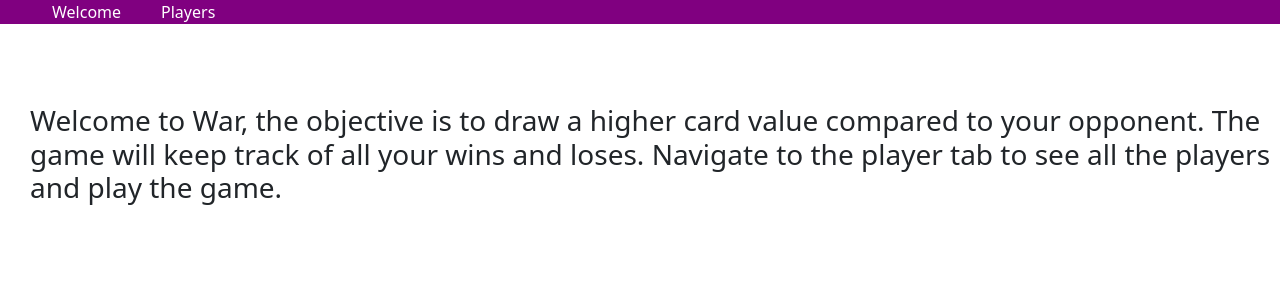
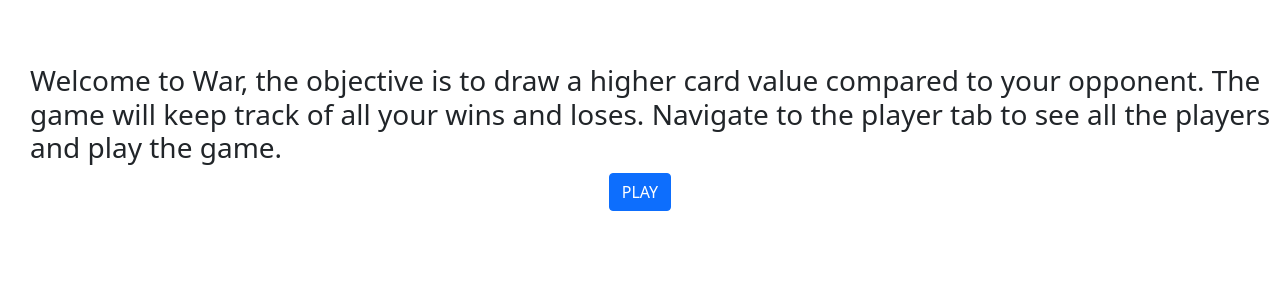
Before and after one commit to Parth715/WAR-UI_Frontend, an Angular app: page /welcome in a window 1280 px wide. Shown: the top 300 px of the page. Built offline with nearby package versions, Linux system fonts and the light colour scheme.

Commit message:
Created a page to play the game and get there

```diff
--- a/src/app/app-routing.module.ts
+++ b/src/app/app-routing.module.ts
@@ -1,12 +1,15 @@
 import { NgModule } from '@angular/core';
 import { RouterModule, Routes } from '@angular/router';
+import { PlayComponent } from './play/play.component';
 import { PlayerComponent } from './player/player.component';
 import { WelcomeComponent } from './welcome/welcome.component';
 
 const routes: Routes = [
   {path: "", redirectTo:"/welcome", pathMatch: "full"},
   {path: "player", component: PlayerComponent},
-  {path: "welcome", component: WelcomeComponent}
+  {path: "welcome", component: WelcomeComponent},
+  {path: "play", component: PlayComponent},
+  {path: "**", component: WelcomeComponent}
 ];
 
 @NgModule({
--- a/src/app/app.component.html
+++ b/src/app/app.component.html
@@ -1,2 +1 @@
-<app-menu></app-menu>
 <router-outlet></router-outlet>
--- a/src/app/app.module.ts
+++ b/src/app/app.module.ts
@@ -8,6 +8,7 @@ import { PlayerComponent } from './player/player.component';
 import { MenuComponent } from './menu/menu.component';
 import { WelcomeComponent } from './welcome/welcome.component';
 import { MenuitemsComponent } from './menu/menuitems/menuitems.component';
+import { PlayComponent } from './play/play.component';
 
 @NgModule({
   declarations: [
@@ -15,7 +16,8 @@ import { MenuitemsComponent } from './menu/menuitems/menuitems.component';
     PlayerComponent,
     MenuComponent,
     WelcomeComponent,
-    MenuitemsComponent
+    MenuitemsComponent,
+    PlayComponent
   ],
   imports: [
     BrowserModule,
--- /dev/null
+++ b/src/app/play/play.component.html
@@ -0,0 +1 @@
+<p>play works!</p>
--- /dev/null
+++ b/src/app/play/play.component.ts
@@ -0,0 +1,15 @@
+import { Component, OnInit } from '@angular/core';
+
+@Component({
+  selector: 'app-play',
+  templateUrl: './play.component.html',
+  styleUrls: ['./play.component.css']
+})
+export class PlayComponent implements OnInit {
+
+  constructor() { }
+
+  ngOnInit(): void {
+  }
+
+}
--- a/src/app/player/player.component.html
+++ b/src/app/player/player.component.html
@@ -1,3 +1,4 @@
+<app-menu></app-menu>
 <h2> War Leaderboard</h2>
 <table class = table table-hover>
     <thead>
--- a/src/app/welcome/welcome.component.css
+++ b/src/app/welcome/welcome.component.css
@@ -3,3 +3,8 @@ h3 {
     padding-top: 5%;
 
 }
+p {
+    text-align: center;
+    padding-left: auto;
+    padding-right: auto;
+}
--- a/src/app/welcome/welcome.component.html
+++ b/src/app/welcome/welcome.component.html
@@ -4,3 +4,6 @@
         of all your wins and loses. Navigate to the player tab to see all the players and play the game.
     </h3>
 </div>
+<p>
+    <button type = "button" class = "btn btn-primary" routerLink="/play">PLAY</button>
+</p>
```
Also changed, not shown: src/app/play/play.component.css (added).
